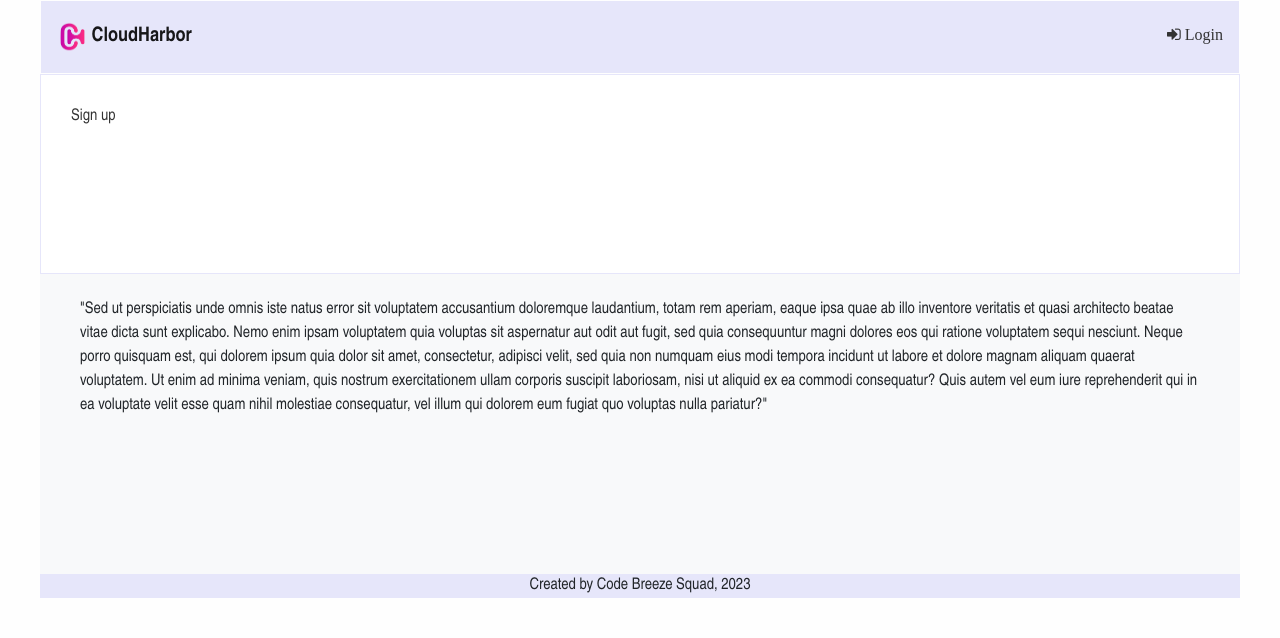
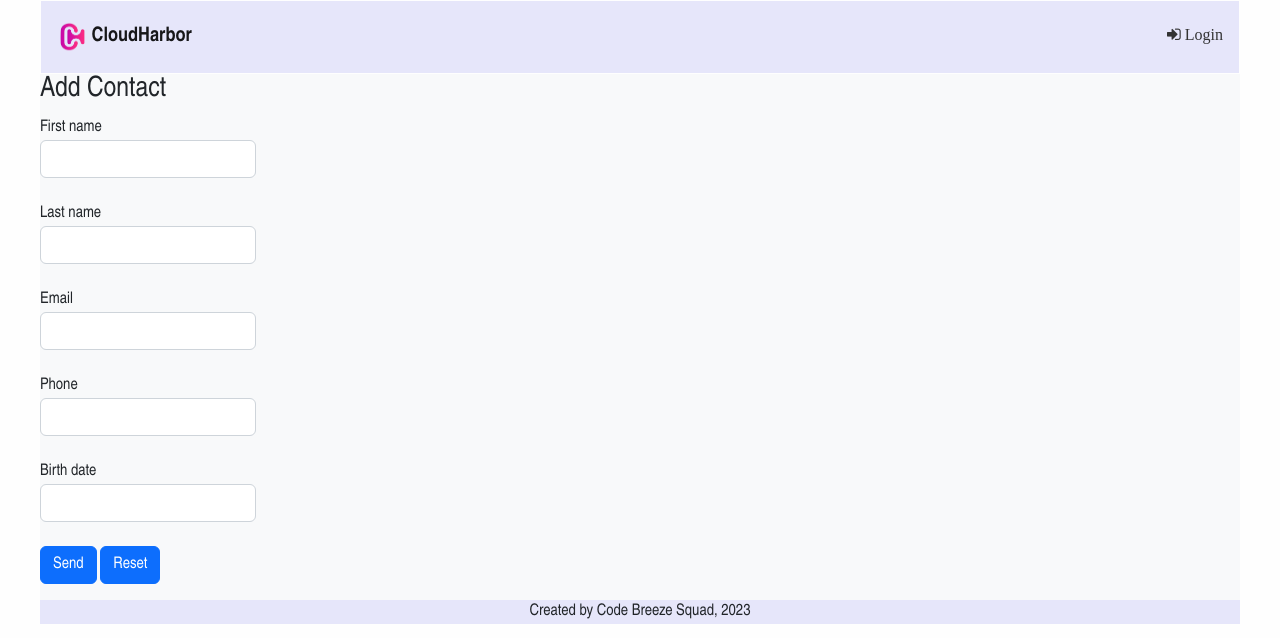
Before and after one commit to Petrenko-Anton/CloudHarbor, a Django app: page /new-contact in a window 1280 px wide. Shown: the top 638 px of the page. Run offline with Django 4.2, Linux system fonts and the light colour scheme.

Commit message:
Update base.html
Signed-off-by: Anton Petrenko <114150459+Petrenko-Anton@users.noreply.github.com>

```diff
--- a/WebAppTeam4/contacts/templates/contacts/base.html
+++ b/WebAppTeam4/contacts/templates/contacts/base.html
@@ -33,10 +33,11 @@
                 {% endif %}
             </nav>
             <div class="main-content">
+                {% block content %}
                 {% if not user.is_authenticated %}
                     <div class="banner-block">
-                        <div class="sign-up-button">
-                            <a class="navbar-item" href="/users/signup">Sign up</a>
+                        <div class="sign-up-div">
+                            <a class="sign-up-button" href="/users/signup">Sign up</a>
                         </div>
                     </div>
                     <div class="content-text">
@@ -54,11 +55,13 @@
                             voluptas nulla pariatur?"</p>
                     </div>
                 {% else %}
-                    {% block content %} {% endblock %}
+                    <h2>Welcome, <b>{{ user.username }}!</b></h2>
                 {% endif %}
+                {% endblock %}
             </div>
             <footer>Created by Code Breeze Squad, 2023</footer>
         </div>
      </body>
 
 </html>
+</html>
```
